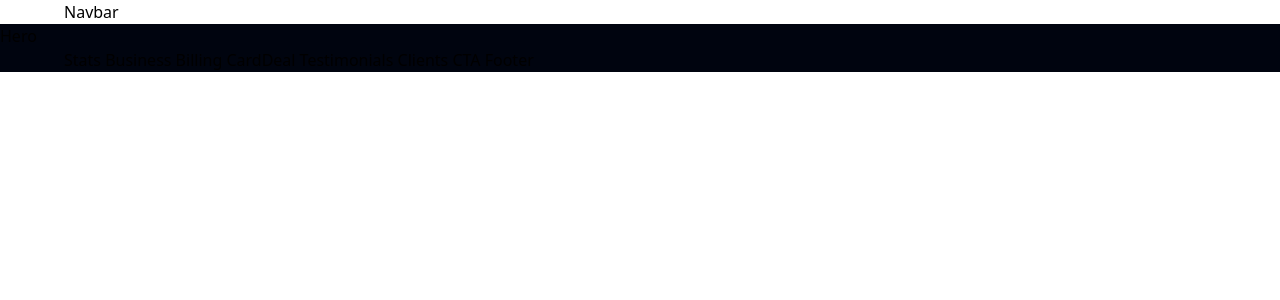
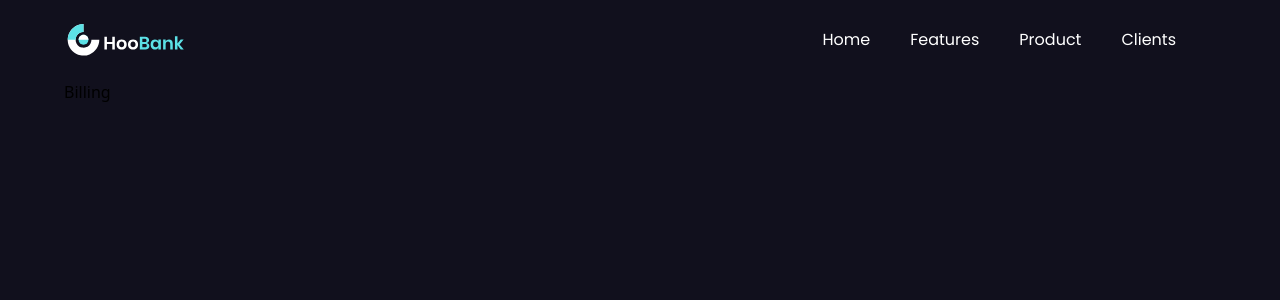
Before and after one commit to itzaRinna/JM_001, a React (Vite) app in the folder source/: page / in a window 1280 px wide. Shown: the top 300 px of the page. Built offline with nearby package versions, Linux system fonts and the light colour scheme.

Commit message:
navbar done

```diff
--- a/source/src/App.tsx
+++ b/source/src/App.tsx
@@ -8,26 +8,26 @@
   <div className="bg-primay w-full overflow-hidden">
     <div className={`${styles.paddingX} ${styles.flexCenter}`}>
       <div className={`${styles.boxWidth}`}>
-        Navbar
+        <Navbar/>
       </div>
     </div>
 
     <div className={`bg-primary ${styles.flexStart}`}>
       <div className={`${styles.boxWidth}`}>
-        Hero
+        <Hero/>
       </div>
     </div>
 
-    <div className={`bg-primary ${styles.paddingX} ${styles.flexStart}`}>
+    <div className={`${styles.paddingX} ${styles.flexStart}`}>
       <div className={`${styles.boxWidth}`}>
-        Stats
-        Business
-        Billing
-        CardDeal
-        Testimonials
-        Clients
-        CTA
-        Footer
+        <Stats/>
+        <Business/>
+        <Billing/>
+        <CardDeal/>
+        <Testimonials/>
+        <Clients/>
+        <CTA/>
+        <Footer/>
       </div>
     </div>
   </div>
--- a/source/src/components/Navbar.tsx
+++ b/source/src/components/Navbar.tsx
@@ -1,10 +1,45 @@
-import React from 'react'
+import {useState} from 'react';
+import {close, logo, menu } from '../assets';
+import {navLinks} from '../constants';
 
 const Navbar = () => {
+  const [toggle, setToggle] = useState(false);
+
   return (
-    <div>
+    <nav className='w-full flex py-6 justify-between items-center navbar bg-darkM'>
+      <img src={logo} alt="hoobank" className='w-[124px] h-[32px]' />
 
-    </div>
+      <ul className='list-none sm:flex hidden justify-end items-center flex-1'>
+        {navLinks.map((nav, index) => (
+          <li key={nav.id} className={`font-poppins font-normal cursor-pointer text-[16px] text-white mr-10
+          ${index === navLinks.length - 1 ? 'mr-0' : 'mr-10' }`}>
+            <a href={`#${nav.id}`}>
+              {nav.title}
+            </a>
+          </li>
+        ))}
+      </ul>
+
+      <div className='sm:hidden flex flex-1 justify-end items-center'>
+        <img src={toggle ? close : menu} alt="menu"
+        className='w-[28px] h-[28px] object-contain' onClick={() => setToggle((prev) => !prev)}/>
+
+        <div className={`${toggle ? 'flex' : 'hidden'} p-6
+        bg-black-gradient absolute top-20 right-0 mx-4 my-2 min-w-[140px] rounded-xl sidebar`}>
+
+          <ul className='list-none flex flex-col justify-end items-center flex-1'>
+            {navLinks.map((nav, index) => (
+              <li key={nav.id} className={`font-poppins font-normal cursor-pointer text-[16px] text-white
+              ${index === navLinks.length - 1 ? 'mr-0' : 'mb-4' }`}>
+                <a href={`#${nav.id}`}>
+                  {nav.title}
+                </a>
+              </li>
+            ))}
+          </ul>
+        </div>
+      </div>
+    </nav>
   )
 }
 
--- a/source/src/index.css
+++ b/source/src/index.css
@@ -11,6 +11,7 @@
     #6d6d6d -78.47%,
     #11101d 91.61%
   );
+  background: #11101d;
   --card-shadow: 0px 20px 100px -10px rgba(66, 71, 91, 0.1);
 }
 
--- a/source/tailwind.config.js
+++ b/source/tailwind.config.js
@@ -7,6 +7,7 @@
       colors: {
         primary: "#00040f",
         secondary: "#00f6ff",
+        darkM: "#11101d",
         dimWhite: "rgba(255, 255, 255, 0.7)",
         dimBlue: "rgba(9, 151, 124, 0.1)",
       },
```
Also changed, not shown: source/src/constants/index.ts (renamed from source/src/constants/index.js).
